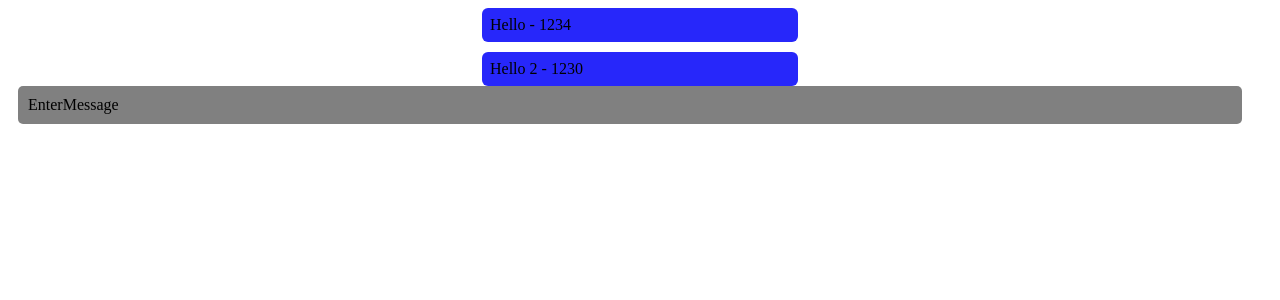
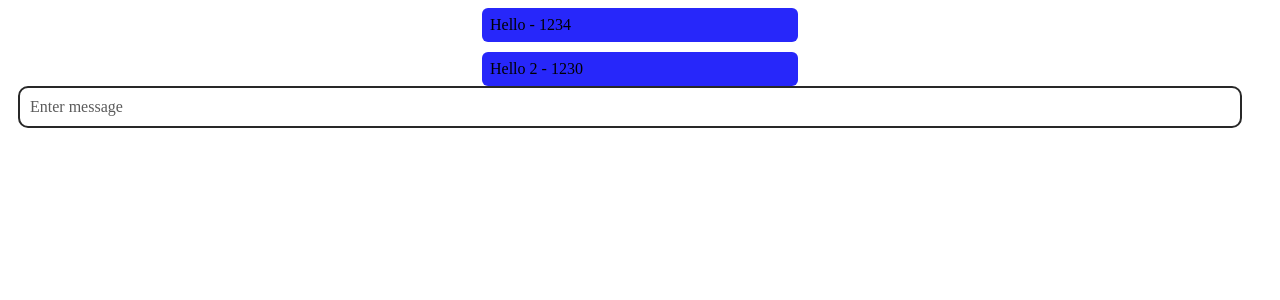
Before and after one commit to klimetzc/radio-fire, a Next.js app: page /RoomPage/RoomPage in a window 1280 px wide. Shown: the top 300 px of the page. Built offline with nearby package versions, Linux system fonts and the light colour scheme.

Commit message:
style: enter message styling

```diff
--- a/src/features/chat/ui/EnterMessage.styles.ts
+++ b/src/features/chat/ui/EnterMessage.styles.ts
@@ -8,8 +8,28 @@ export const InputMessage = styled.div`
   padding: 10px;
   position: sticky;
   bottom: 10px;
-  border-radius: 5px;
-  background-color: gray;
+  border: 2px solid #282828;
+  border-radius: 10px;
+  background-color: transparent;
   margin: 10px;
   margin-top: auto;
+  color: white;
+
+  &:focus {
+    outline: none;
+    border-color: #1c4cc7;
+  }
+
+  &:hover:not(:focus) {
+    border-color: #4d4d4d;
+  }
+
+  &[placeholder]:empty::before {
+    content: attr(placeholder);
+    color: #5b5b5b;
+  }
+
+  &[placeholder]:empty:focus::before {
+    content: '';
+  }
 `;
--- a/src/features/chat/ui/EnterMessage.tsx
+++ b/src/features/chat/ui/EnterMessage.tsx
@@ -37,9 +37,8 @@ const EnterMessage = () => {
       tabIndex={-1}
       onKeyDown={handleKeydown}
       ref={MessageBox}
-    >
-      EnterMessage
-    </S.InputMessage>
+      placeholder="Enter message"
+    ></S.InputMessage>
   );
 };
 
```
